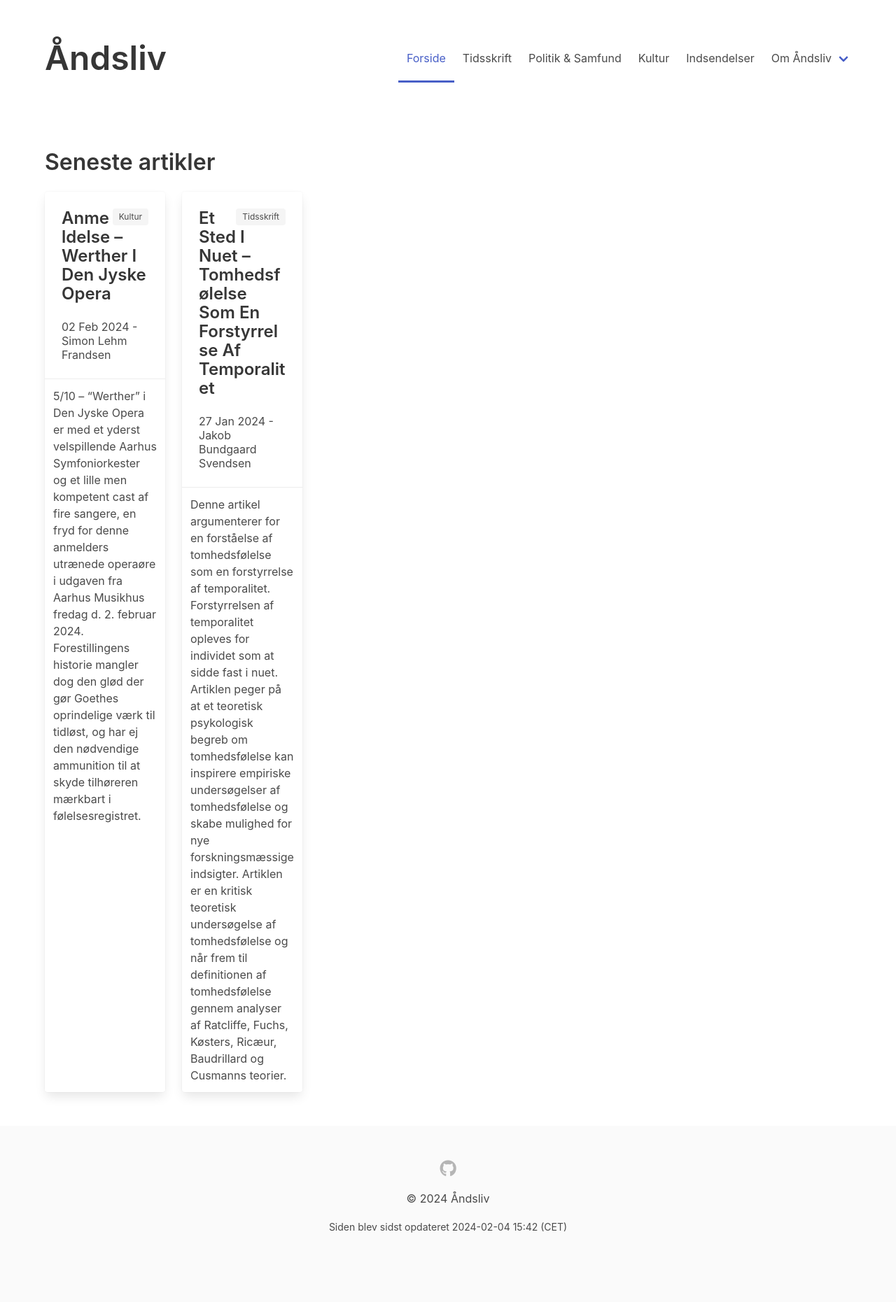
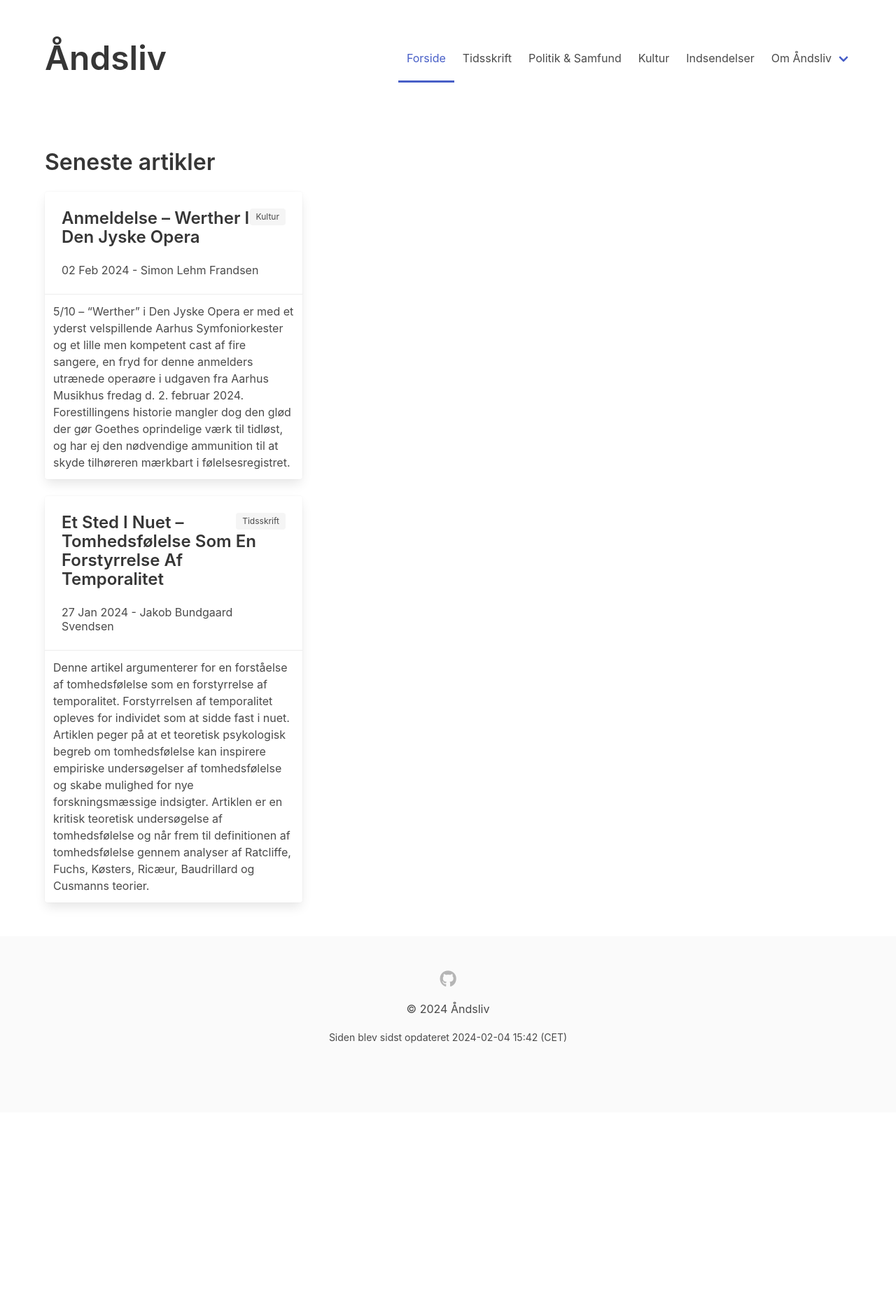
Before and after one commit to Aandsliv/aandsliv, a Jekyll site: the page built from src/index.html, in a window 1280 px wide. Shown: the whole page at 70% size. Built offline with Jekyll 4.4.1, drawn with Linux system fonts in a browser that asks for light colours; after the commit the page ends 1590 px from its top, so only the background shows below that.

Commit message:
Fix layout in index

```diff
--- a/src/index.html
+++ b/src/index.html
@@ -6,14 +6,12 @@
 <div class="block is-flex is-flex-wrap-wrap">
     <div class="tile is-ancestor">
         <div class="tile is-vertical is-4">
-            <div class="tile">
             {% for post in site.posts %}
             <div class="tile is-parent is-vertical">
                 <a href="{{ post.url | relative_url }}" class="tile is-child card">
                     <div class="card-content">
                         <div class="block">
-                                <span
-                                    class="tag card-header-icon is-pulled-right">{{ post.subsection | capitalize }}</span>
+                            <span class="tag card-header-icon is-pulled-right">{{ post.subsection | capitalize }}</span>
                             <p class="title is-spaced is-4">{{ post.title }}</p>
                             <p class="subtitle is-6">
                                 {{ post.date | date_to_string }} - {{ post.author }}
@@ -31,4 +29,3 @@
         </div>
     </div>
 </div>
-</div>
```
Lines whose indentation alone changed are shown as unchanged.
